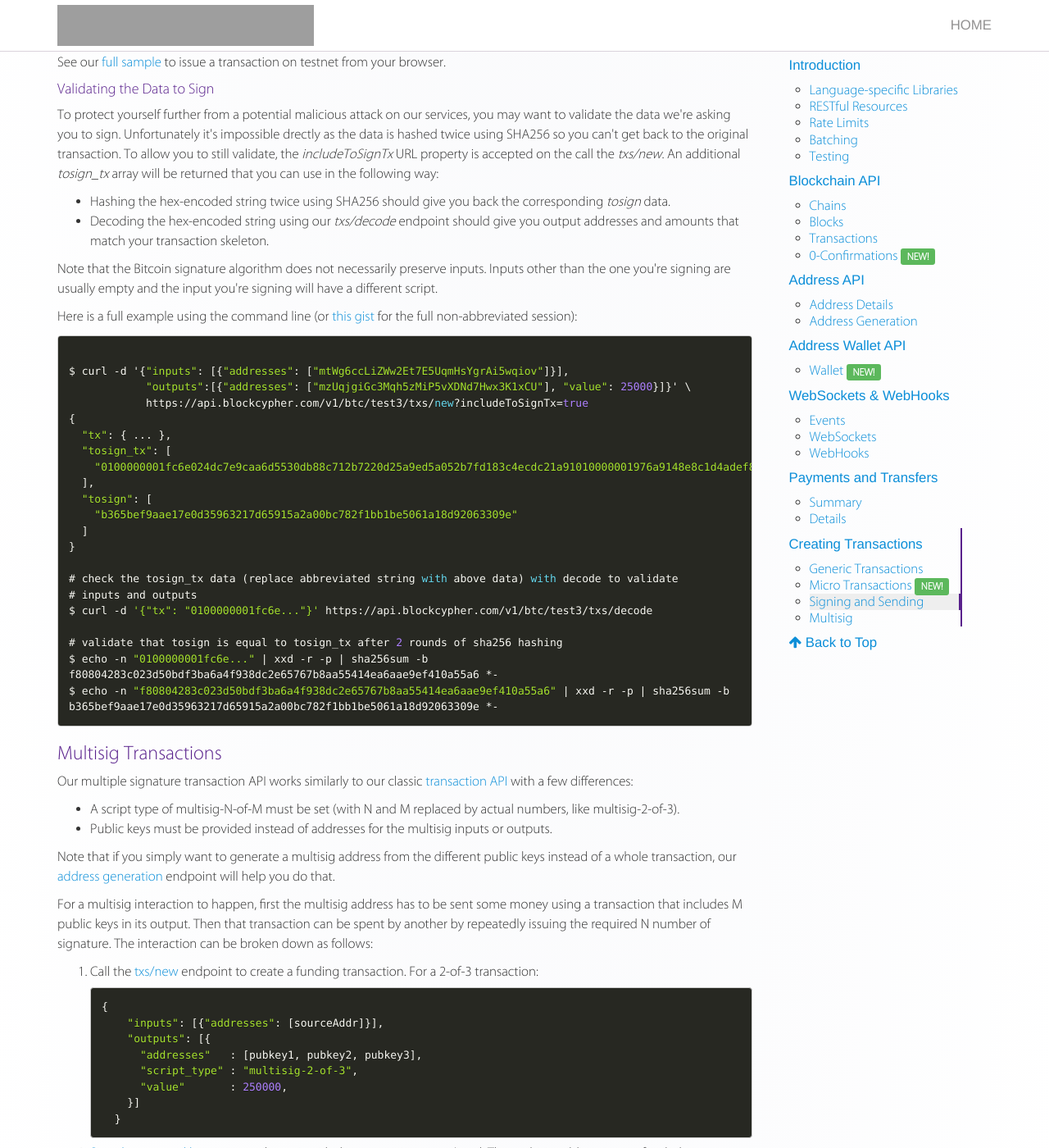
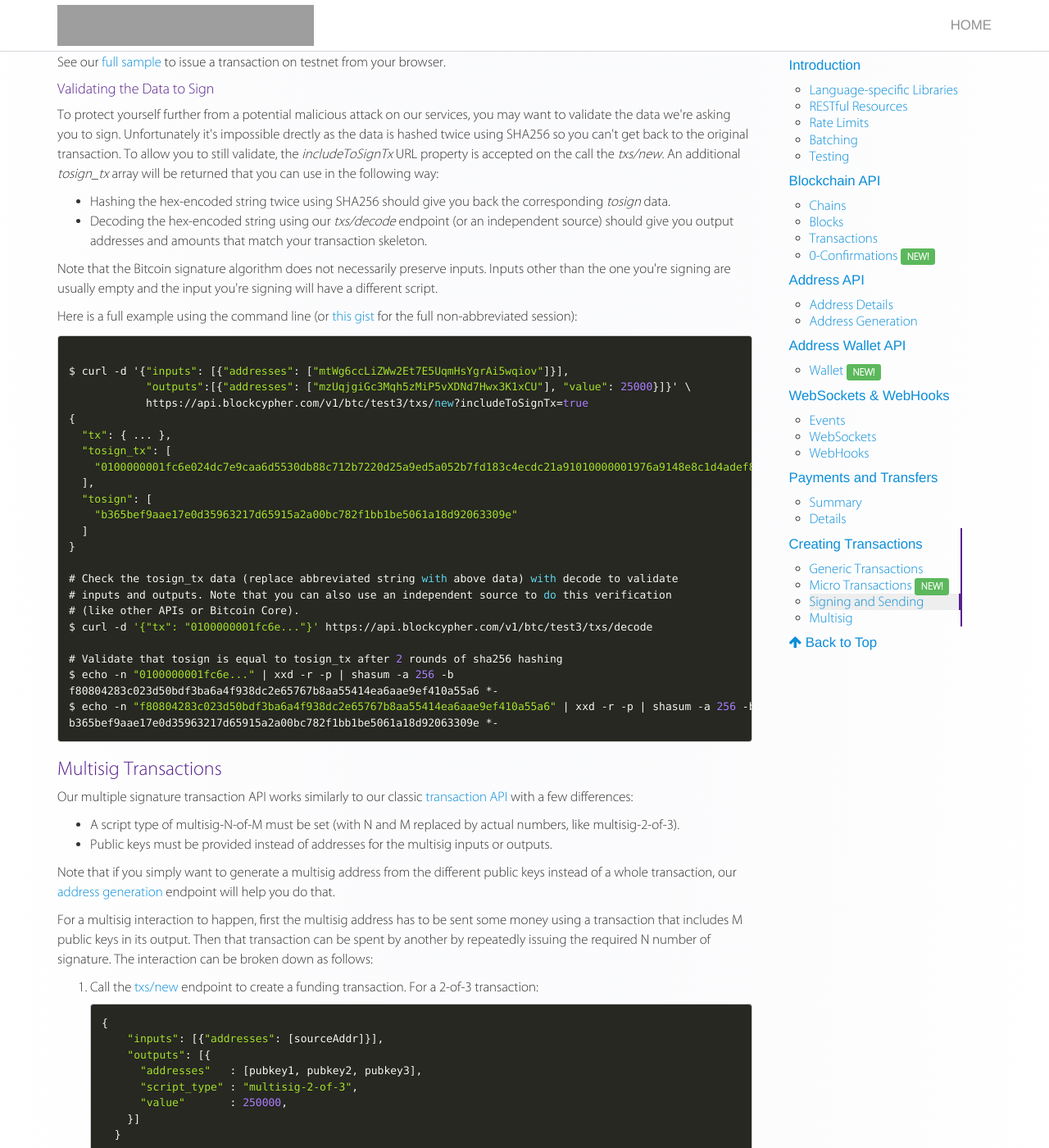
Before and after one commit to blockcypher/documentation, a Jekyll site: the page built from index.html, in a window 1280 px wide and 1400 px high, scrolled down 34647 px. Shown: the whole window at 82% size. Built offline with Jekyll 4.4.1, drawn with Linux system fonts in a browser that asks for light colours; nearby versions of some CDN libraries; some web fonts are replaced; some of the changed text lies outside the part shown.

Commit message:
Replaced sha256sum with shasum for macs, comment about using external source for decode.

```diff
--- a/_includes/reference/creating_txns.html
+++ b/_includes/reference/creating_txns.html
@@ -473,7 +473,7 @@
 
 <ul class="list">
   <li>Hashing the hex-encoded string twice using SHA256 should give you back the corresponding <em>tosign</em> data.</li>
-  <li>Decoding the hex-encoded string using our <em>txs/decode</em> endpoint should give you output addresses and amounts that match your transaction skeleton.</li>
+  <li>Decoding the hex-encoded string using our <em>txs/decode</em> endpoint (or an independent source) should give you output addresses and amounts that match your transaction skeleton.</li>
 </ul>
 
 <p>Note that the Bitcoin signature algorithm does not necessarily preserve inputs. Inputs other than the one you're signing are usually empty and the input you're signing will have a different script.</p>
@@ -493,14 +493,15 @@
   ]
 }
 
-# check the tosign_tx data (replace abbreviated string with above data) with decode to validate
-# inputs and outputs
+# Check the tosign_tx data (replace abbreviated string with above data) with decode to validate
+# inputs and outputs. Note that you can also use an independent source to do this verification
+# (like other APIs or Bitcoin Core).
 $ curl -d '{"tx": "0100000001fc6e..."}' https://api.blockcypher.com/v1/btc/test3/txs/decode
 
-# validate that tosign is equal to tosign_tx after 2 rounds of sha256 hashing
-$ echo -n "0100000001fc6e..." | xxd -r -p | sha256sum -b
+# Validate that tosign is equal to tosign_tx after 2 rounds of sha256 hashing
+$ echo -n "0100000001fc6e..." | xxd -r -p | shasum -a 256 -b
 f80804283c023d50bdf3ba6a4f938dc2e65767b8aa55414ea6aae9ef410a55a6 *-
-$ echo -n "f80804283c023d50bdf3ba6a4f938dc2e65767b8aa55414ea6aae9ef410a55a6" | xxd -r -p | sha256sum -b
+$ echo -n "f80804283c023d50bdf3ba6a4f938dc2e65767b8aa55414ea6aae9ef410a55a6" | xxd -r -p | shasum -a 256 -b
 b365bef9aae17e0d35963217d65915a2a00bc782f1bb1be5061a18d92063309e *-
 </code></pre>
 
```
